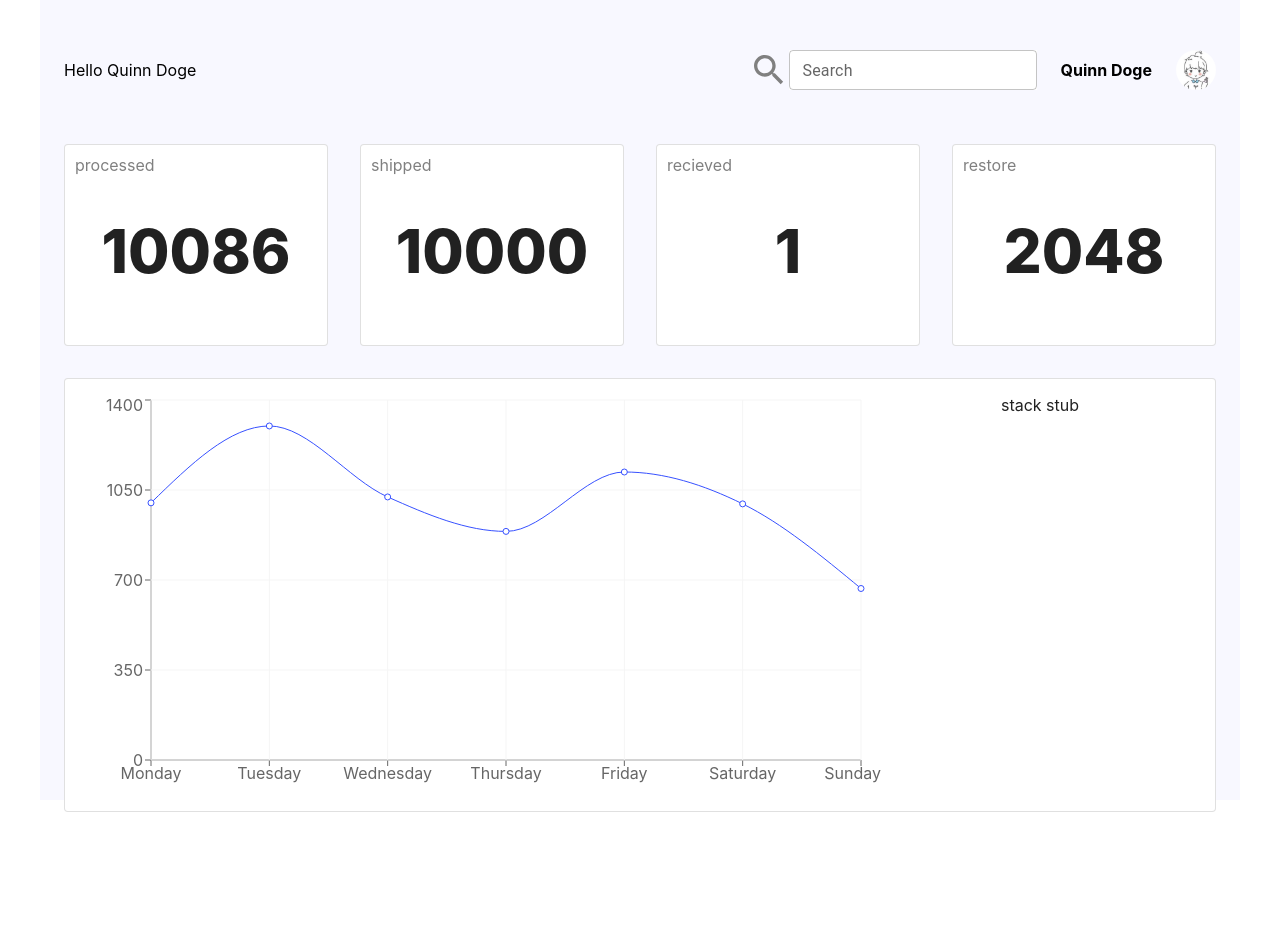
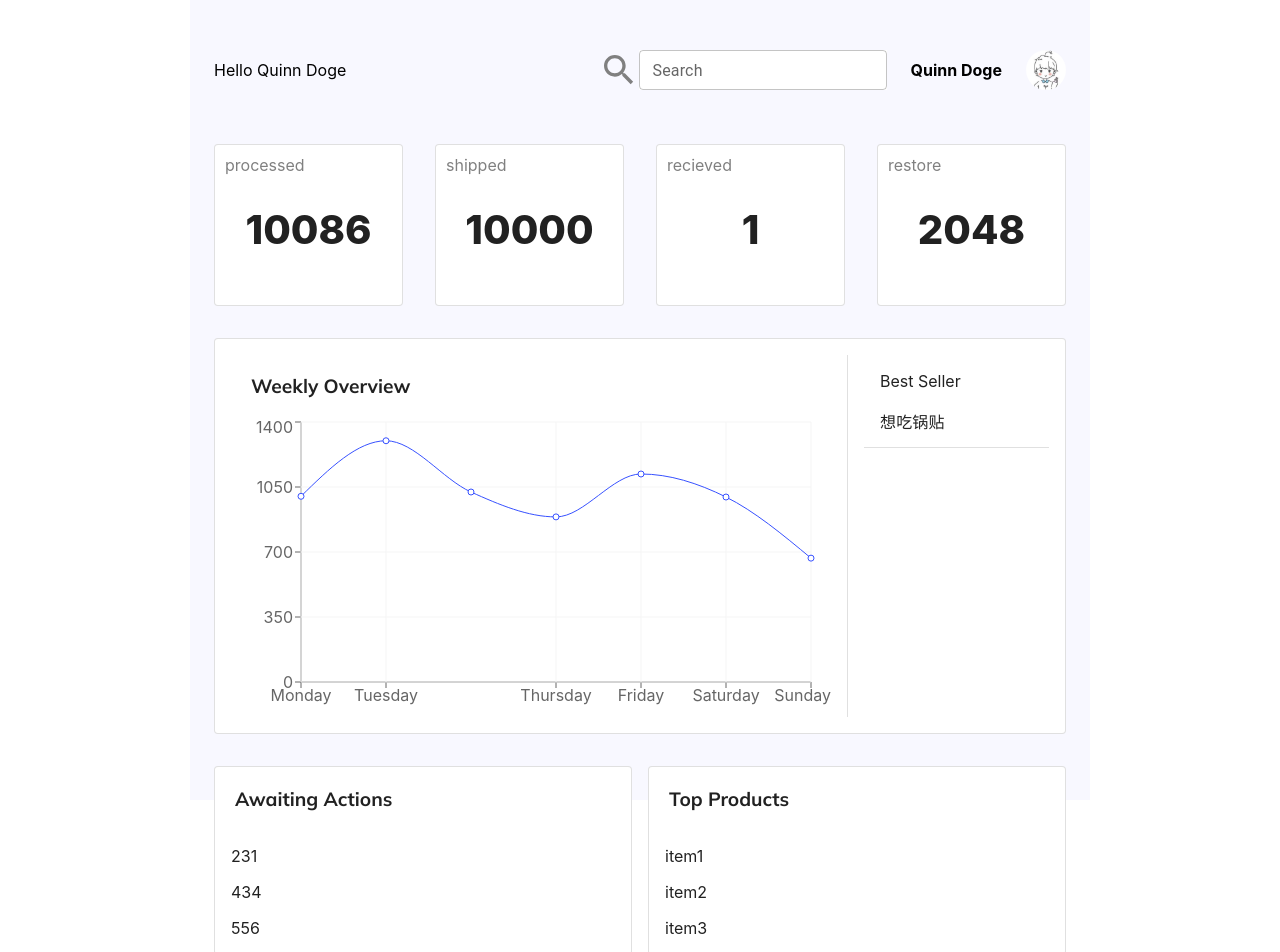
Before and after one commit to royroyzhong/Simp.Com, a React (Create React App) app in the folder frontend/: page / in a window 1280 px wide. Shown: the top 952 px of the page. Before the commit the page ends 812 px from the top, so only its background shows below. Built offline with nearby package versions, Linux system fonts and the light colour scheme.

Commit message:
dev: [Quinn] completed dashboard page

```diff
--- /dev/null
+++ b/frontend/src/component/common/Title.js
@@ -0,0 +1,6 @@
+
+export default function Title(props) {
+    return (
+        <p className="title">{props.children}</p>
+    )
+}
--- a/frontend/src/component/dashboard/Dashboard.js
+++ b/frontend/src/component/dashboard/Dashboard.js
@@ -1,14 +1,15 @@
 // MUI Components
-import { Card, Grid } from "@mui/material";
-import { Box, Container} from "@mui/system";
+import { Card, Divider, Grid, List, ListItem, ListItemText, Stack } from "@mui/material";
+import { Box, Container } from "@mui/system";
+// Other Imports
+import { useSelector } from "react-redux";
 // Recahrt Components
-import { LineChart, XAxis, YAxis, Line, CartesianGrid, Tooltip, Area, AreaChart }from 'recharts';
-// Other Imports
-import {useSelector} from "react-redux";
-import { getOrders } from "../../controller/userSlice";
+import { CartesianGrid, Line, LineChart, Tooltip, XAxis, YAxis } from 'recharts';
+import { getOrders, getRecentAwaitingActions, getStats, getTopProducts } from "../../controller/userSlice";
+import "../../css/dashboard.css";
 import Header from "../common/Header";
-import "../../css/dashboard.css";
-import { Marginer } from "../../css/CommonStyle";
+import Title from "../common/Title";
+
 
 // Fake resources...
 
@@ -17,21 +18,20 @@ export default function Dashboard(props) {
     let orders = useSelector(getOrders);
 
     return (
-        <Container maxWidth="lg" className="dashboard">
+        <Container maxWidth="md" className="dashboard">
 
-            <Box sx={{flexGrow: 1}} className="status-line-wrapper" >
+            <Box sx={{ flexGrow: 1 }} className="status-line-wrapper" >
                 <Header></Header>
             </Box>
             <Box sx={{ flexGrow: 1 }}>
-                <Grid spacing={{xs:4}} container columns={{ xs: 4, md: 4, lg: 12 }}>
-                    {Object.entries(orders).map(([key,val], index) => (
+                <Grid spacing={{ xs: 4 }} container columns={{ xs: 4, md: 4, lg: 12 }}>
+                    {Object.entries(orders).map(([key, val], index) => (
                         <Grid item xs={4} md={2} lg={3} key={index}>
-                        <OrderStatus title={key} data={val}/>
+                            <OrderStatus title={key} data={val} />
                         </Grid>
                     ))}
                 </Grid>
             </Box>
-            <Marginer />
             <Card className="infograph-wrapper" variant="outlined" sx={
                 {
                     padding: 2,
@@ -40,6 +40,10 @@ export default function Dashboard(props) {
             }>
                 <InfoGraph />
             </Card>
+            <Box sx={{ marginTop: 4 }}>
+                <ProcessingList />
+            </Box>
+
         </Container>
     )
 }
@@ -58,6 +62,8 @@ function OrderStatus(props) {
 }
 
 function InfoGraph(props) {
+
+    let stats = useSelector(getStats);
 
     let data = [
         {
@@ -90,11 +96,14 @@ function InfoGraph(props) {
         }
     ]
     return (
-        <Grid spacing={{xs: 0}} container columns={{xs: 12, md: 12}} className="infograph-board">
-            <Grid item xs={"auto"} >
+        <Stack direction={"row"} spacing={2} divider={<Divider orientation="vertical" flexItem></Divider>}>
+            <Box>
+                <Title>
+                    Weekly Overview
+                </Title>
                 <LineChart
-                    width={800}
-                    height={400}
+                    width={600}
+                    height={300}
                     data={data}
                     margin={{ top: 5, right: 20, left: 10, bottom: 5 }}
                 >
@@ -104,10 +113,45 @@ function InfoGraph(props) {
                     <CartesianGrid stroke="#f5f5f5" />
                     <Line type="monotone" dataKey="numorders" stroke="#3751FF" yAxisId={0} />
                 </LineChart>
-                </Grid>
-                <Grid item xs >
-                    <div> stack stub </div>
-                </Grid>
-            </Grid>
+            </Box>
+            <Box sx={{ width: '100%' }}>
+                <List>
+                    <ListItem>
+                        Best Seller
+                    </ListItem>
+                    <ListItem>
+                        <ListItemText primary={stats.bestSeller} />
+                    </ListItem>
+                    <Divider />
+                </List>
+            </Box>
+        </Stack>
     )
 }
+
+function ProcessingList(props) {
+
+    let awaitingActions = useSelector(getRecentAwaitingActions);
+    let topProducts = useSelector(getTopProducts);
+
+    return (
+        <Stack direction={"row"} spacing={2}>
+            <Card variant="outlined" sx={{ width: '50%' }}>
+                <Title>
+                    Awaiting Actions
+                </Title>
+                <List>
+                    {awaitingActions.map((a, i) => (<ListItem key={i}>{a}</ListItem>))}
+                </List>
+            </Card>
+            <Card variant="outlined" sx={{ width: '50%' }}>
+                <Title>
+                    Top Products
+                </Title>
+                <List>
+                    {topProducts.map((p, i) => (<ListItem key={i}>{p}</ListItem>))}
+                </List>
+            </Card>
+        </Stack>
+    )
+}
--- a/frontend/src/controller/userSlice.js
+++ b/frontend/src/controller/userSlice.js
@@ -6,11 +6,16 @@ const userSlice = createSlice({
     initialState: {
         name: quinn.name,
         orders: quinn.orders,
-        stats: quinn.stats
+        stats: quinn.stats,
+        recentAwaitingActions: quinn.recentAwaitingActions,
+        topProducts: quinn.topProducts
     }
 })
 
 // ------------------ Getters ------------------- //
 export const getOrders = (state) => state.user.orders;
+export const getStats = (state) => state.user.stats;
+export const getRecentAwaitingActions = (state) => state.user.recentAwaitingActions;
+export const getTopProducts = (state) => state.user.topProducts;
 
 export default userSlice.reducer;
--- a/frontend/src/css/dashboard.css
+++ b/frontend/src/css/dashboard.css
@@ -20,7 +20,7 @@
 
 .card-wrapper {
     position: relative;
-    height: 200px;
+    height: 160px;
 }
 .card-title {
     position: absolute;
@@ -31,10 +31,10 @@
 }
 .card-display {
     position: relative;
-    top: calc(50% - 30px);
+    top: calc(50% - 20px);
     margin:auto;
     text-align: center;
-    font-size: 60px;
+    font-size: 40px;
     font-weight: 800;
     vertical-align: middle;
 }
--- a/frontend/src/index.css
+++ b/frontend/src/index.css
@@ -1,3 +1,5 @@
+@import url('https://fonts.googleapis.com/css2?family=Mulish:wght@400;700&display=swap');
+
 body {
   margin: 0;
   font-family: -apple-system, BlinkMacSystemFont, 'Segoe UI', 'Roboto', 'Oxygen',
@@ -11,3 +13,11 @@ code {
   font-family: source-code-pro, Menlo, Monaco, Consolas, 'Courier New',
     monospace;
 }
+
+.title {
+  font-size: larger;
+  font-family: 'Mulish';
+  font-weight: 700;
+  text-align: left;
+  padding-left: 20px;
+}
--- a/frontend/src/utils/mockFetch.js
+++ b/frontend/src/utils/mockFetch.js
@@ -13,5 +13,7 @@ export const quinn = {
     },
     stats: {
         bestSeller: "想吃锅贴"
-    }
+    },
+    recentAwaitingActions: [231,434,556],
+    topProducts: ["item1", "item2", "item3"]
 }
```
Also changed, not shown: frontend/src/utils/mockUser.js (deleted, +0 -15 lines). Lines whose indentation alone changed are shown as unchanged.
